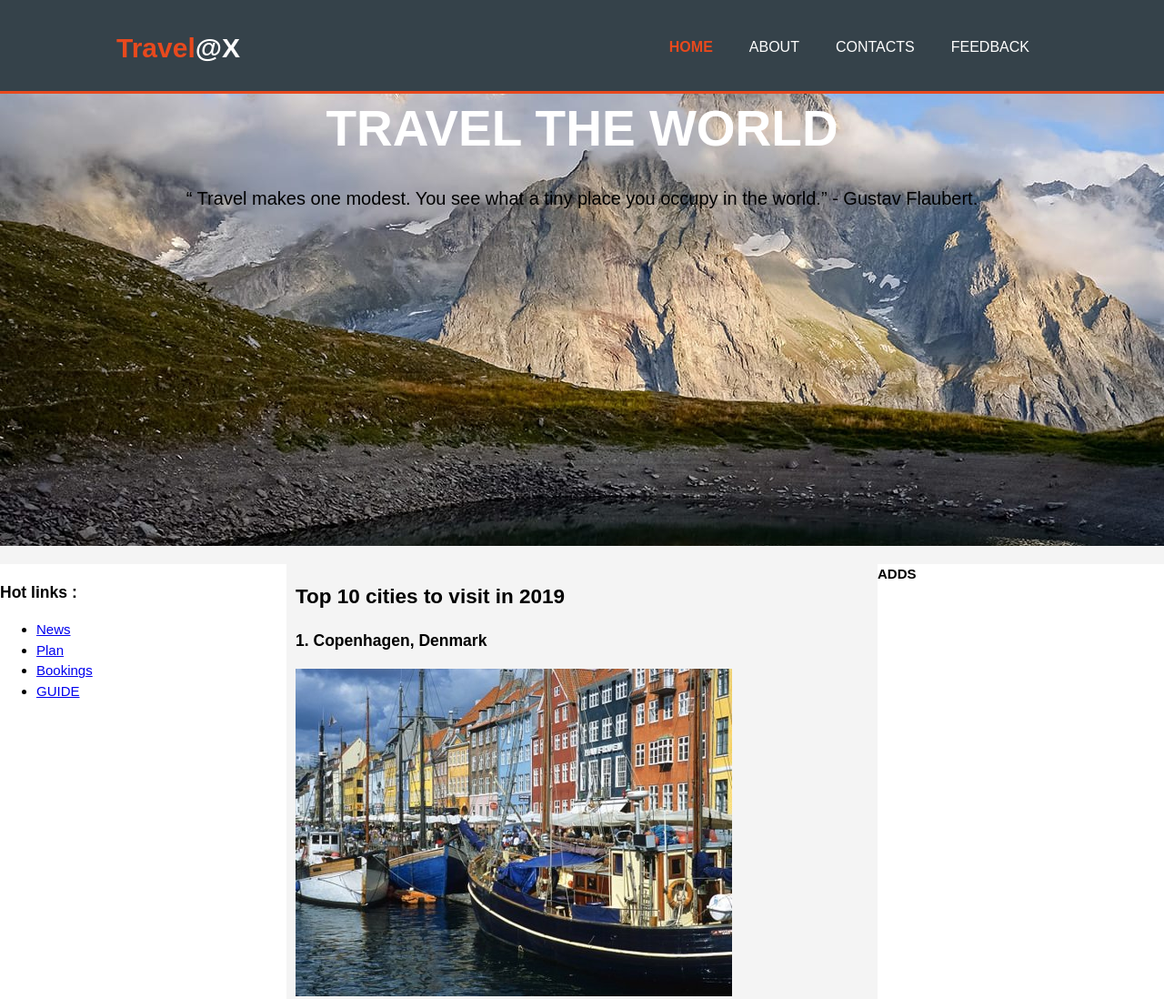
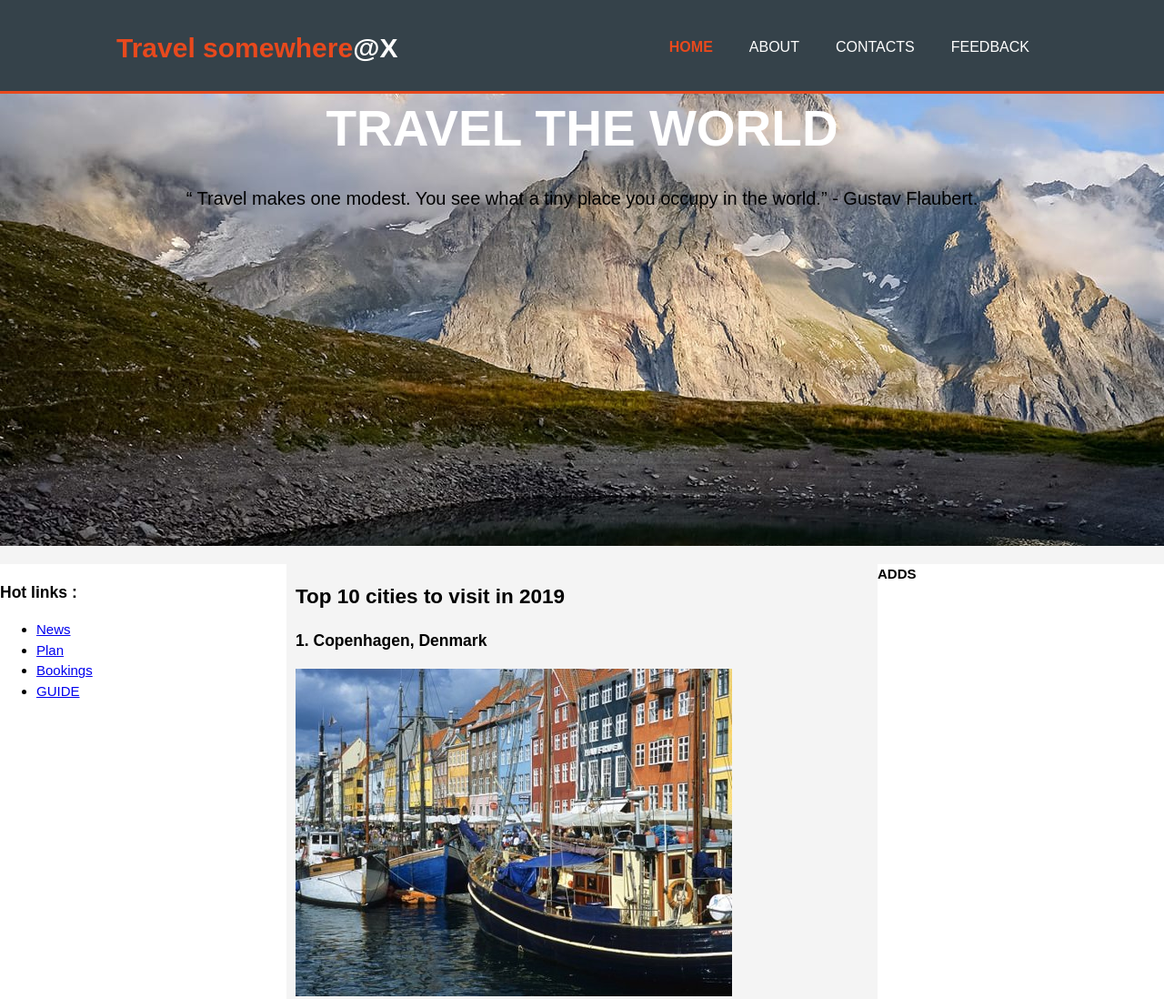
Before and after one commit to pricella10/html_assign2, a plain HTML site: page index.html in a window 1280 px wide. Shown: the top 1098 px of the page at 91% size. Drawn offline with Linux system fonts and the light colour scheme.

Commit message:
nalins changed

```diff
--- a/index.html
+++ b/index.html
@@ -13,7 +13,7 @@
      <header>
          <div class="container">
            <div id="branding">
-               <h1><span class="highlight">Travel</span>@X</h1>
+               <h1><span class="highlight">Travel somewhere</span>@X</h1>
            </div>
            <!------------------NAVIGATION-->
            <nav>
```
